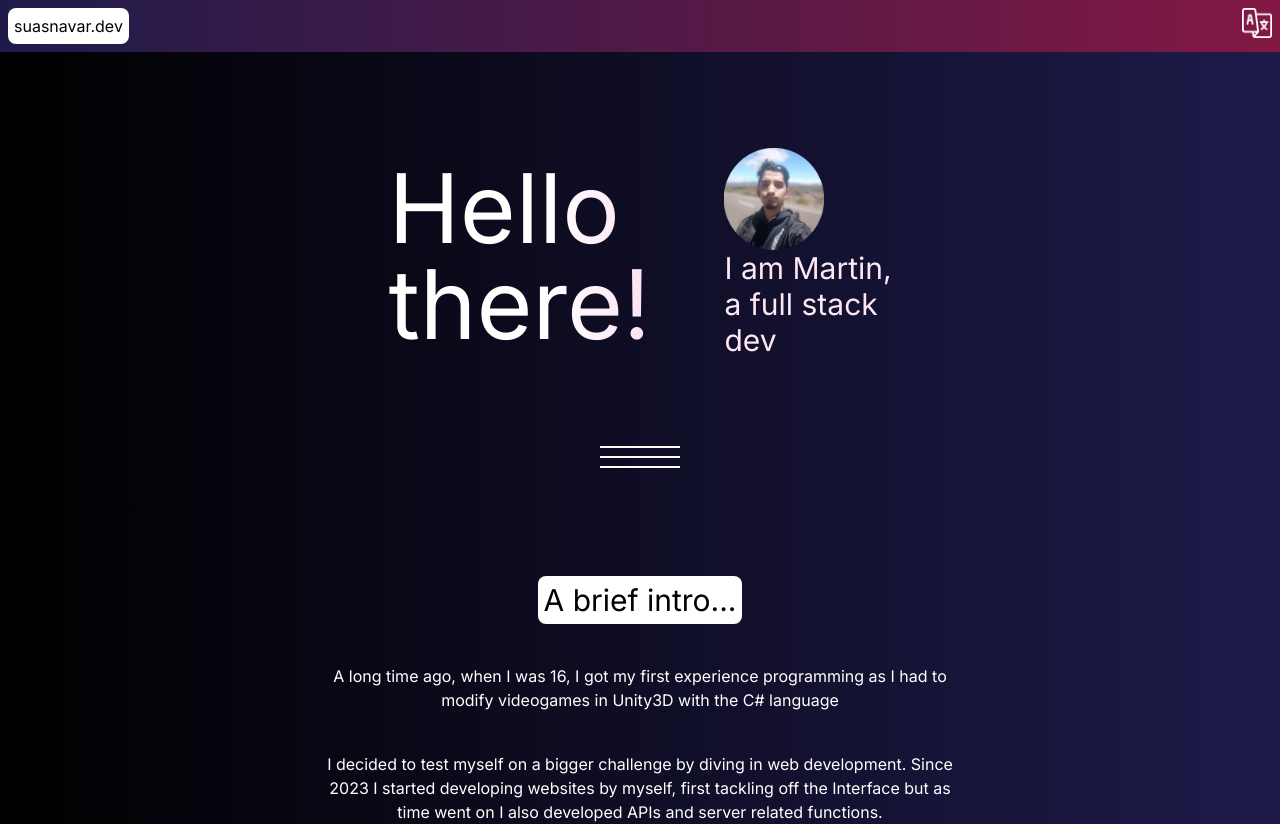
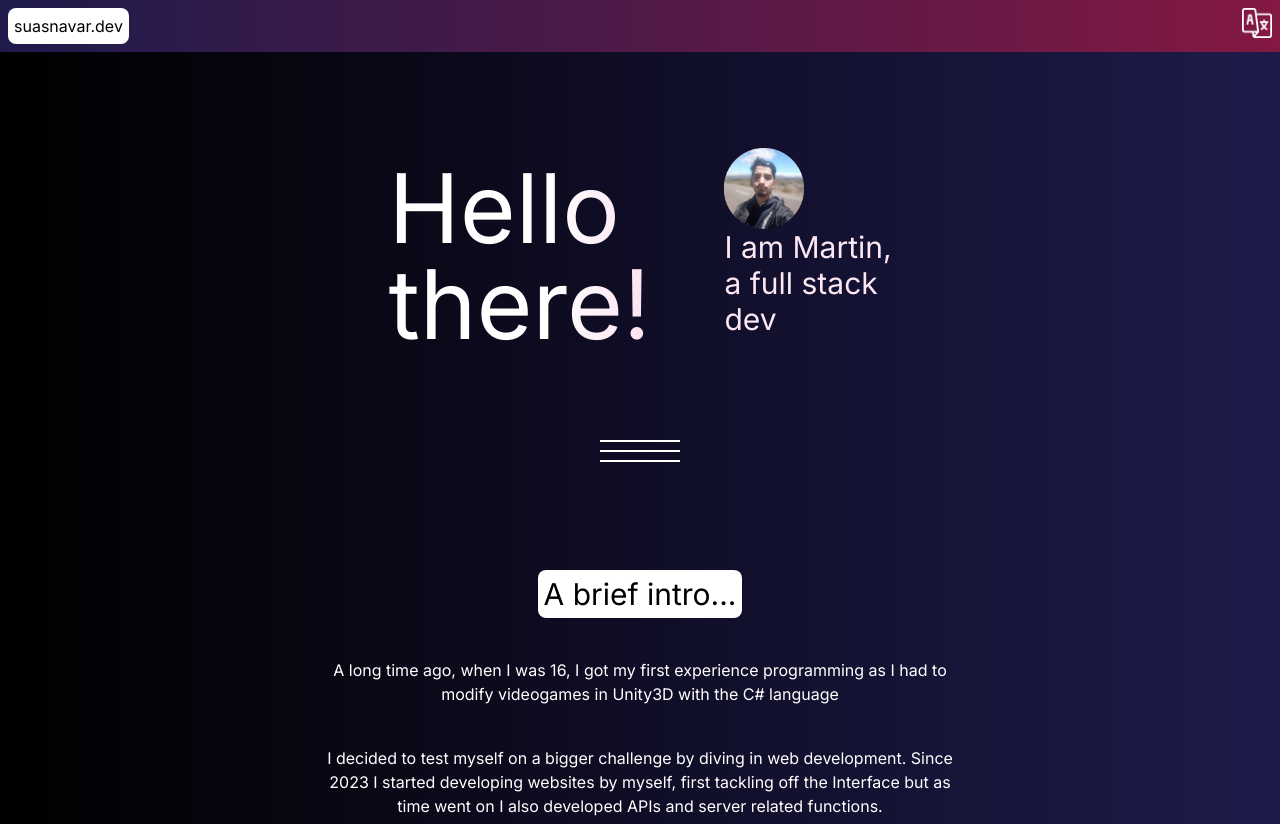
Before and after one commit to martinsuasnavar/portfolio, a Next.js app: page /en in a window 1280 px wide. Shown: the top 824 px of the page. Built offline with nearby package versions, Linux system fonts and the light colour scheme.

Commit message:
Update page.tsx

```diff
--- a/src/app/[locale]/page.tsx
+++ b/src/app/[locale]/page.tsx
@@ -50,8 +50,8 @@ export default function Home() {
                <section>
                   <div className="justify-left flex mt-10">
                   <Image src="/dev.png"
-                    width={100}
-                    height={100}
+                    width={80}
+                    height={80}
                     alt="dev picture"/>
                   </div>
                   <div>I am Martin,</div>
```
